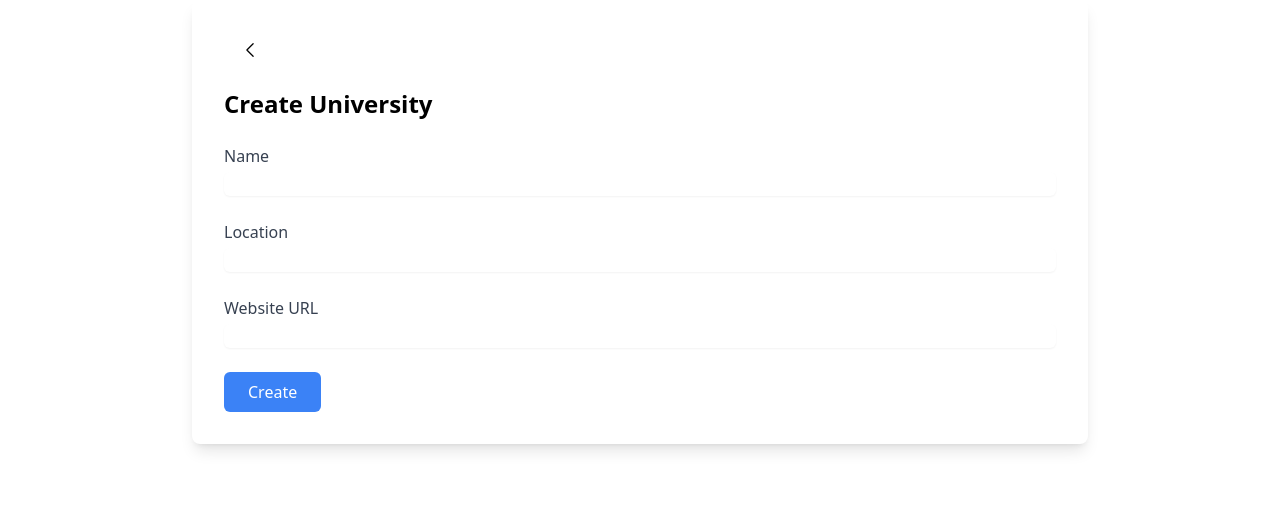
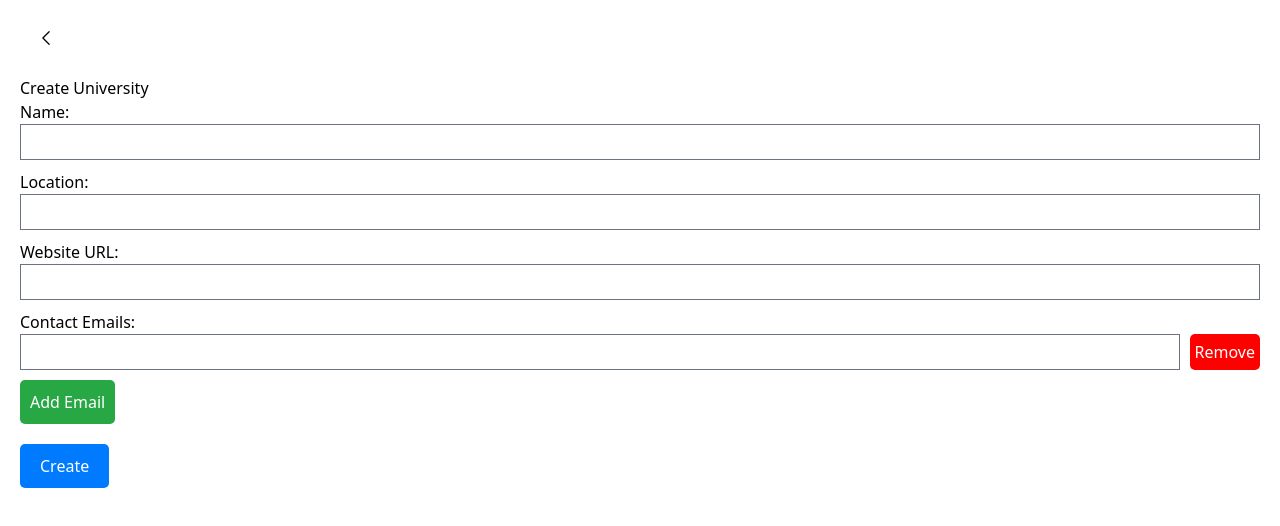
Before and after one commit to retornoaragond/universities-page-react, a React (Vite) app: page /universities/new in a window 1280 px wide. Shown: the top 526 px of the page. Built offline with nearby package versions, Linux system fonts and the light colour scheme.

Commit message:
Form Validation, Edit logic on university form added.

```diff
--- a/src/pages/universities/UniversityForm.tsx
+++ b/src/pages/universities/UniversityForm.tsx
@@ -1,34 +1,32 @@
-import { useEffect, useState } from 'react';
-import { useMutation, useQuery, useQueryClient } from '@tanstack/react-query';
-import { createUniversity, getUniversity, updateUniversity } from '../../api/universities';
-import { UniversityFormData } from '../../types/university';
-import { BackButton } from '../../components/shared/BackButton';
-import { useParams } from 'react-router-dom';
+import { useParams, useNavigate } from "react-router-dom";
+import { useQuery, useMutation, useQueryClient } from "@tanstack/react-query";
+import { useEffect, useState } from "react";
+import { getUniversity, createUniversity, updateUniversity } from "../../api/universities";
+import { University, UniversityFormData } from "../../types/university";
+import { BackButton } from "../../components/shared/BackButton";
+import { z } from "zod";
+import { universitySchema } from "../../validation/universitySchema";
 
-export const UniversityForm = () => {
+const UniversityForm = () => {
   const { id } = useParams<{ id: string }>();
-  const isEditMode = Boolean(id);
+  const navigate = useNavigate();
   const queryClient = useQueryClient();
 
+  const isEditMode = Boolean(id);
+
   const [formData, setFormData] = useState<UniversityFormData>({
-    name: '',
-    location: '',
-    website_url: '',
-    contact_emails: [{ email: '' }],
+    name: "",
+    location: "",
+    website_url: "",
+    contact_emails: [{ email: "" }],
   });
 
-  const { data, isLoading: isLoadingData } = useQuery({
+  const [errors, setErrors] = useState<Record<string, string | string[]>>({});
+
+  const { data, isLoading: isLoadingData } = useQuery<University, Error>({
     queryKey: ["university", id],
     queryFn: () => getUniversity(id!),
     enabled: isEditMode,
-  });
-
-  const mutation = useMutation({
-    mutationFn: (formData: UniversityFormData) =>
-      isEditMode ? updateUniversity(id!, formData) : createUniversity(formData),
-    onSuccess: () => {
-      queryClient.invalidateQueries({ queryKey: ["universities"] });
-    },
   });
 
   useEffect(() => {
@@ -42,56 +40,176 @@ export const UniversityForm = () => {
     }
   }, [data]);
 
+  const mutation = useMutation({
+    mutationFn: (formData: UniversityFormData) =>
+      isEditMode ? updateUniversity(id!, formData) : createUniversity(formData),
+    onSuccess: () => {
+      queryClient.invalidateQueries({ queryKey: ["universities"] });
+      navigate("/universities");
+    },
+  });
+
   const handleChange = (event: React.ChangeEvent<HTMLInputElement>) => {
     const { name, value } = event.target;
     setFormData((prev) => ({ ...prev, [name]: value }));
   };
 
+  const handleEmailChange = (index: number, value: string) => {
+    setFormData((prev) => {
+      const updatedEmails = [...prev.contact_emails];
+      updatedEmails[index].email = value;
+      return { ...prev, contact_emails: updatedEmails };
+    });
+  };
+
+  const handleAddEmail = () => {
+    setFormData((prev) => ({
+      ...prev,
+      contact_emails: [...prev.contact_emails, { email: "" }],
+    }));
+  };
+
+  const handleRemoveEmail = (index: number) => {
+    setFormData((prev) => {
+      const updatedEmails = [...prev.contact_emails];
+      updatedEmails.splice(index, 1);
+      return { ...prev, contact_emails: updatedEmails };
+    });
+  };
+
+  const validateForm = () => {
+    try {
+      universitySchema.parse(formData);
+      setErrors({});
+      return true;
+    } catch (error) {
+      if (error instanceof z.ZodError) {
+        const validationErrors: Record<string, string | string[]> = {};
+        error.errors.forEach((err) => {
+          if (err.path.length === 1) {
+            validationErrors[err.path[0] as string] = err.message;
+          } else if (err.path[0] === "contact_emails") {
+            validationErrors.contact_emails = "Invalid email(s) in the list.";
+          }
+        });
+        setErrors(validationErrors);
+      }
+      return false;
+    }
+  };
+
   const handleSubmit = (event: React.FormEvent<HTMLFormElement>) => {
     event.preventDefault();
+    if (!validateForm()) return;
     mutation.mutate(formData);
   };
 
+  if (isEditMode && isLoadingData) return <div>Loading...</div>;
+
   return (
-    <div className="max-w-4xl mx-auto bg-white shadow-lg p-8 rounded-lg">
+    <div style={{ padding: "20px" }}>
       <BackButton />
-      <h1 className="text-2xl font-bold mb-6">Create University</h1>
-      <form onSubmit={handleSubmit} className="space-y-6">
-        <div>
-          <label className="block font-medium text-gray-700">Name</label>
+      <h1>{isEditMode ? "Edit University" : "Create University"}</h1>
+      <form onSubmit={handleSubmit}>
+        <div style={{ marginBottom: "10px" }}>
+          <label>Name:</label>
           <input
             type="text"
             name="name"
             value={formData.name}
             onChange={handleChange}
-            className="mt-1 block w-full rounded-md border-gray-300 shadow-sm focus:border-blue-500 focus:ring-blue-500"
+            style={{ padding: "5px", width: "100%" }}
           />
+          {errors.name && <p style={{ color: "red" }}>{errors.name}</p>}
         </div>
-        <div>
-          <label className="block font-medium text-gray-700">Location</label>
+        <div style={{ marginBottom: "10px" }}>
+          <label>Location:</label>
           <input
             type="text"
             name="location"
             value={formData.location}
             onChange={handleChange}
-            className="mt-1 block w-full rounded-md border-gray-300 shadow-sm focus:border-blue-500 focus:ring-blue-500"
+            style={{ padding: "5px", width: "100%" }}
           />
+          {errors.location && <p style={{ color: "red" }}>{errors.location}</p>}
         </div>
-        <div>
-          <label className="block font-medium text-gray-700">Website URL</label>
+        <div style={{ marginBottom: "10px" }}>
+          <label>Website URL:</label>
           <input
             type="text"
             name="website_url"
             value={formData.website_url}
             onChange={handleChange}
-            className="mt-1 block w-full rounded-md border-gray-300 shadow-sm focus:border-blue-500 focus:ring-blue-500"
+            style={{ padding: "5px", width: "100%" }}
           />
+          {errors.website_url && <p style={{ color: "red" }}>{errors.website_url}</p>}
         </div>
+        <div>
+          <label>Contact Emails:</label>
+          {formData.contact_emails.map((emailObj, index) => (
+            <div
+              key={index}
+              style={{ display: "flex", marginBottom: "10px" }}
+            >
+              <input
+                type="email"
+                value={emailObj.email}
+                onChange={(e) => handleEmailChange(index, e.target.value)}
+                style={{ padding: "5px", flex: 1 }}
+              />
+              <button
+                type="button"
+                onClick={() => handleRemoveEmail(index)}
+                style={{
+                  marginLeft: "10px",
+                  padding: "5px",
+                  backgroundColor: "red",
+                  color: "white",
+                  border: "none",
+                  borderRadius: "5px",
+                  cursor: "pointer",
+                }}
+              >
+                Remove
+              </button>
+            </div>
+          ))}
+          {errors.contact_emails && (
+            <p style={{ color: "red" }}>{errors.contact_emails}</p>
+          )}
+          <button
+            type="button"
+            onClick={handleAddEmail}
+            style={{
+              padding: "10px",
+              backgroundColor: "#28a745",
+              color: "white",
+              border: "none",
+              borderRadius: "5px",
+              cursor: "pointer",
+            }}
+          >
+            Add Email
+          </button>
+        </div>
+
         <button
           type="submit"
-          className="px-6 py-2 bg-blue-500 text-white font-medium rounded-md hover:bg-blue-600"
+          style={{
+            marginTop: "20px",
+            padding: "10px 20px",
+            backgroundColor: "#007BFF",
+            color: "white",
+            border: "none",
+            borderRadius: "5px",
+            cursor: "pointer",
+          }}
         >
-          {mutation.isPending ? 'Saving...' : 'Create'}
+          {mutation.status === "pending"
+            ? "Saving..."
+            : isEditMode
+            ? "Update"
+            : "Create"}
         </button>
       </form>
     </div>
--- a/src/routes/index.tsx
+++ b/src/routes/index.tsx
@@ -9,6 +9,7 @@ const AppRoutes = () => (
     <Route path="/universities" element={<UniversityList />} />
     <Route path="/universities/:id" element={<UniversityDetails />} />
     <Route path="/universities/new" element={<UniversityForm />} />
+    <Route path="/universities/:id/edit" element={<UniversityForm />} />
   </Routes>
 );
 
--- a/tailwind.config.js
+++ b/tailwind.config.js
@@ -4,5 +4,5 @@ export default {
   theme: {
     extend: {},
   },
-  plugins: [],
+  plugins: [require('@tailwindcss/forms')],
 };
```
